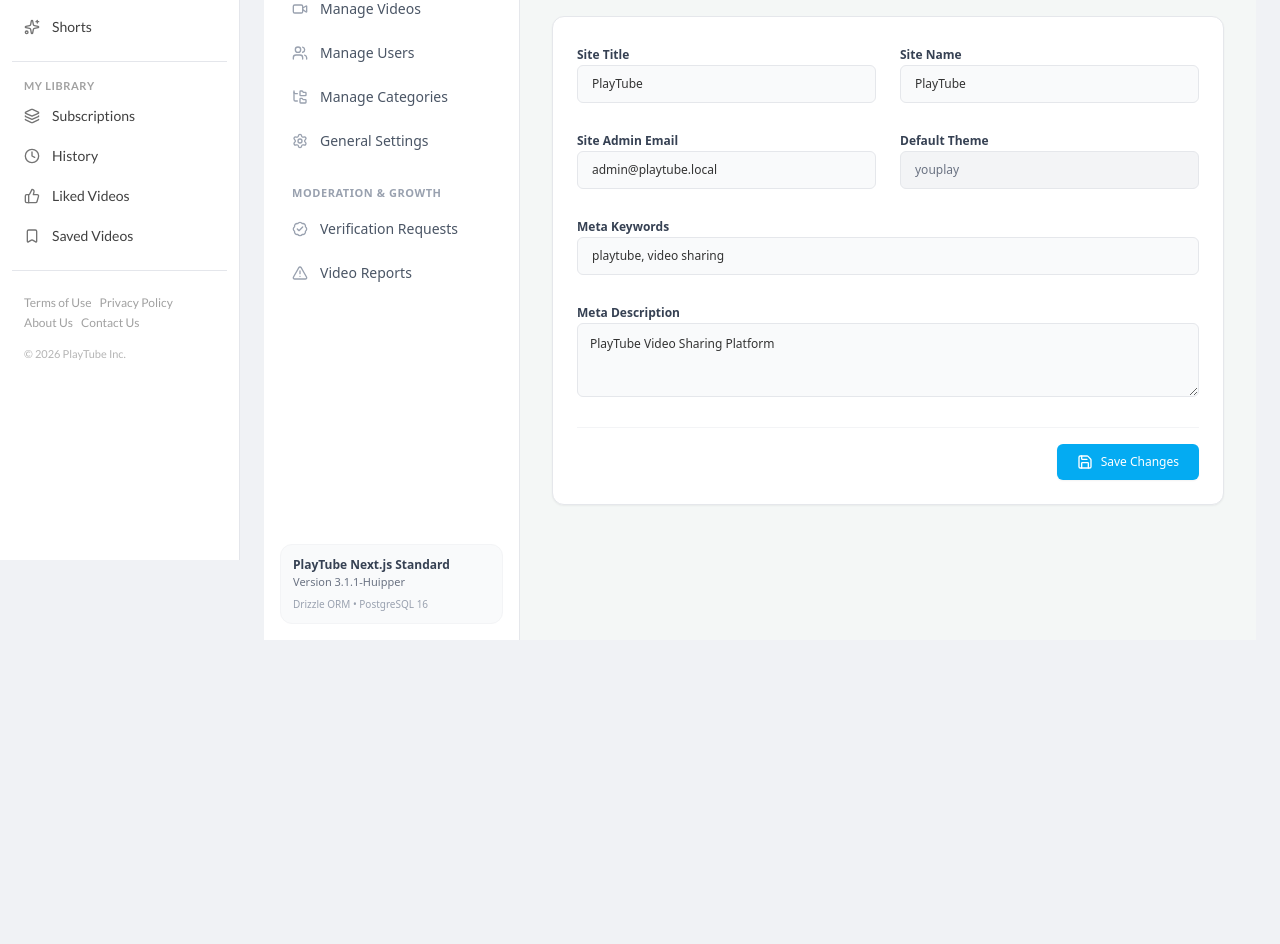
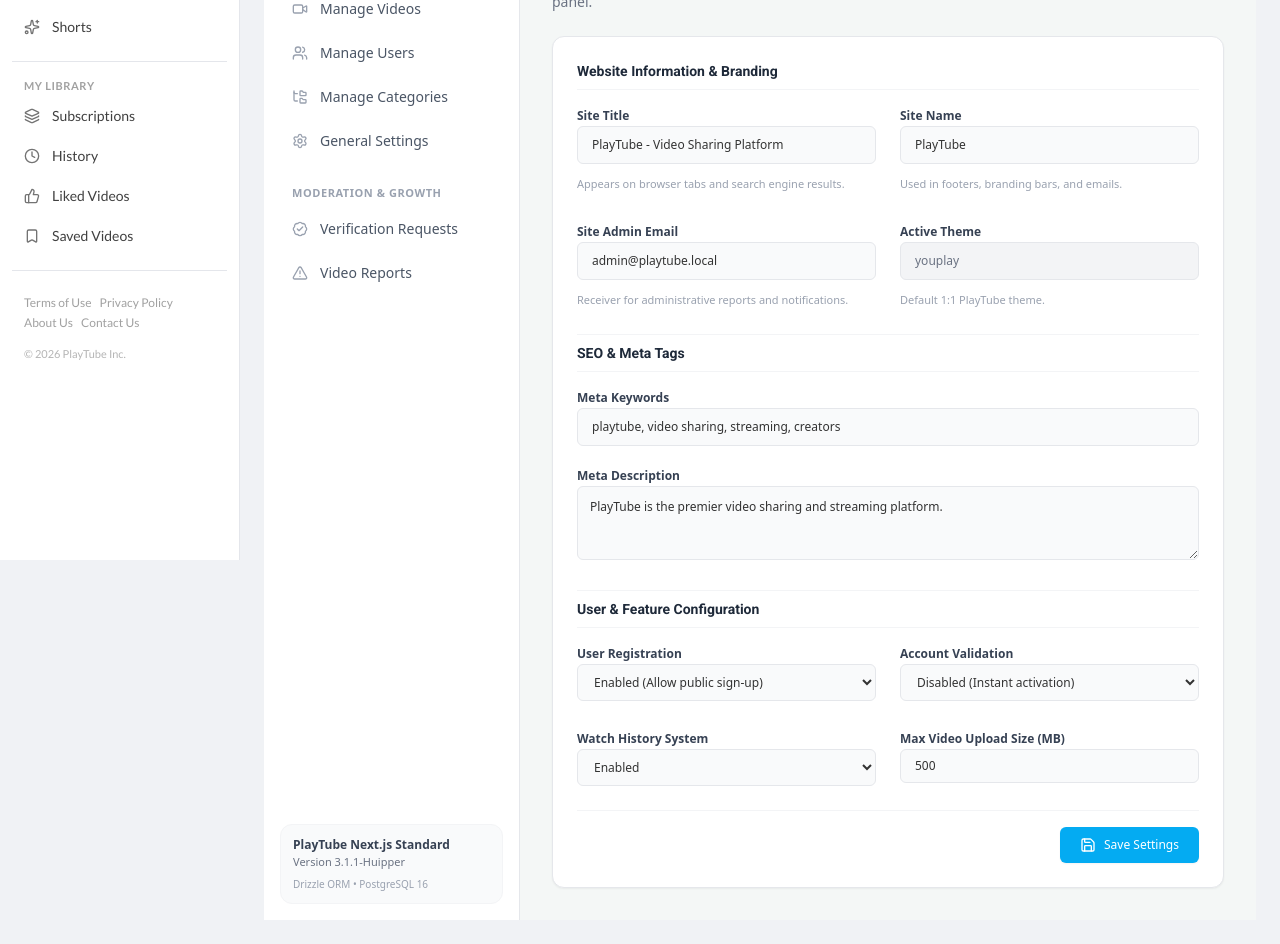
Before and after one commit to riff1431/videowebapp, a Next.js app: page /admin/settings in a window 1280 px wide. Shown: the part 240-1184 px from the top of the page. Before the commit the page ends 904 px from the top, so only its background shows below. Built offline with nearby package versions, Linux system fonts and the light colour scheme; no server answers; the database is empty.

Commit message:
feat: add admin settings page, form component, and server action

```diff
--- a/src/app/admin/settings/page.tsx
+++ b/src/app/admin/settings/page.tsx
@@ -14,7 +14,12 @@
     "theme",
     "description",
     "keyword",
+    "user_registration",
     "validation",
+    "delete_account",
+    "history_system",
+    "article_system",
+    "popular_channels",
     "max_upload",
   ];
 
@@ -35,7 +40,7 @@
           General Site Settings
         </h1>
         <p className="text-sm text-gray-500 mt-1">
-          Configure site name, metadata, email delivery, and upload parameters imported from PlayTube.
+          Configure site name, metadata, registration policies, and feature toggles matching PlayTube admin panel.
         </p>
       </div>
 
--- a/src/components/forms/AdminSettingsForm.tsx
+++ b/src/components/forms/AdminSettingsForm.tsx
@@ -46,15 +46,21 @@
         </div>
       )}
 
+      {/* Website Info */}
+      <div>
+        <h3 className="text-sm font-bold text-gray-800 mb-3 pb-2 border-b border-gray-100">
+          Website Information & Branding
+        </h3>
         <div className="grid grid-cols-1 md:grid-cols-2 gap-6">
           <div className="space-y-1.5">
             <label className="text-xs font-semibold text-gray-700">Site Title</label>
             <input
               type="text"
               name="title"
-            defaultValue={initialConfig.title || "PlayTube"}
+              defaultValue={initialConfig.title || "PlayTube - Video Sharing Platform"}
               className="w-full text-xs bg-gray-50 border border-gray-200 rounded-md px-3.5 py-2.5 focus:outline-hidden focus:border-[var(--primary)]"
             />
+            <span className="text-[11px] text-gray-400">Appears on browser tabs and search engine results.</span>
           </div>
 
           <div className="space-y-1.5">
@@ -65,6 +71,7 @@
               defaultValue={initialConfig.name || "PlayTube"}
               className="w-full text-xs bg-gray-50 border border-gray-200 rounded-md px-3.5 py-2.5 focus:outline-hidden focus:border-[var(--primary)]"
             />
+            <span className="text-[11px] text-gray-400">Used in footers, branding bars, and emails.</span>
           </div>
 
           <div className="space-y-1.5">
@@ -75,25 +82,34 @@
               defaultValue={initialConfig.email || "admin@playtube.local"}
               className="w-full text-xs bg-gray-50 border border-gray-200 rounded-md px-3.5 py-2.5 focus:outline-hidden focus:border-[var(--primary)]"
             />
+            <span className="text-[11px] text-gray-400">Receiver for administrative reports and notifications.</span>
           </div>
 
           <div className="space-y-1.5">
-          <label className="text-xs font-semibold text-gray-700">Default Theme</label>
+            <label className="text-xs font-semibold text-gray-700">Active Theme</label>
             <input
               type="text"
               disabled
               defaultValue={initialConfig.theme || "youplay"}
               className="w-full text-xs bg-gray-100 border border-gray-200 rounded-md px-3.5 py-2.5 text-gray-500 cursor-not-allowed"
             />
+            <span className="text-[11px] text-gray-400">Default 1:1 PlayTube theme.</span>
+          </div>
         </div>
       </div>
 
+      {/* SEO & Search */}
+      <div className="pt-2 border-t border-gray-100">
+        <h3 className="text-sm font-bold text-gray-800 mb-3 pb-2 border-b border-gray-100">
+          SEO & Meta Tags
+        </h3>
+        <div className="space-y-4">
           <div className="space-y-1.5">
             <label className="text-xs font-semibold text-gray-700">Meta Keywords</label>
             <input
               type="text"
               name="keyword"
-          defaultValue={initialConfig.keyword || "playtube, video sharing"}
+              defaultValue={initialConfig.keyword || "playtube, video sharing, streaming, creators"}
               className="w-full text-xs bg-gray-50 border border-gray-200 rounded-md px-3.5 py-2.5 focus:outline-hidden focus:border-[var(--primary)]"
             />
           </div>
@@ -103,9 +119,65 @@
             <textarea
               rows={3}
               name="description"
-          defaultValue={initialConfig.description || "PlayTube Video Sharing Platform"}
+              defaultValue={initialConfig.description || "PlayTube is the premier video sharing and streaming platform."}
               className="w-full text-xs bg-gray-50 border border-gray-200 rounded-md p-3 focus:outline-hidden focus:border-[var(--primary)]"
             />
+          </div>
+        </div>
+      </div>
+
+      {/* User & Community Settings */}
+      <div className="pt-2 border-t border-gray-100">
+        <h3 className="text-sm font-bold text-gray-800 mb-3 pb-2 border-b border-gray-100">
+          User & Feature Configuration
+        </h3>
+        <div className="grid grid-cols-1 md:grid-cols-2 gap-6">
+          <div className="space-y-1.5">
+            <label className="text-xs font-semibold text-gray-700">User Registration</label>
+            <select
+              name="user_registration"
+              defaultValue={initialConfig.user_registration || "on"}
+              className="w-full text-xs bg-gray-50 border border-gray-200 rounded-md px-3 py-2 focus:outline-hidden focus:border-[var(--primary)]"
+            >
+              <option value="on">Enabled (Allow public sign-up)</option>
+              <option value="off">Disabled (Closed registration)</option>
+            </select>
+          </div>
+
+          <div className="space-y-1.5">
+            <label className="text-xs font-semibold text-gray-700">Account Validation</label>
+            <select
+              name="validation"
+              defaultValue={initialConfig.validation || "off"}
+              className="w-full text-xs bg-gray-50 border border-gray-200 rounded-md px-3 py-2 focus:outline-hidden focus:border-[var(--primary)]"
+            >
+              <option value="off">Disabled (Instant activation)</option>
+              <option value="on">Enabled (Require email validation)</option>
+            </select>
+          </div>
+
+          <div className="space-y-1.5">
+            <label className="text-xs font-semibold text-gray-700">Watch History System</label>
+            <select
+              name="history_system"
+              defaultValue={initialConfig.history_system || "on"}
+              className="w-full text-xs bg-gray-50 border border-gray-200 rounded-md px-3 py-2 focus:outline-hidden focus:border-[var(--primary)]"
+            >
+              <option value="on">Enabled</option>
+              <option value="off">Disabled</option>
+            </select>
+          </div>
+
+          <div className="space-y-1.5">
+            <label className="text-xs font-semibold text-gray-700">Max Video Upload Size (MB)</label>
+            <input
+              type="number"
+              name="max_upload"
+              defaultValue={initialConfig.max_upload || "500"}
+              className="w-full text-xs bg-gray-50 border border-gray-200 rounded-md px-3.5 py-2 focus:outline-hidden focus:border-[var(--primary)]"
+            />
+          </div>
+        </div>
       </div>
 
       <div className="pt-4 border-t border-gray-100 flex justify-end">
@@ -115,7 +187,7 @@
           className="inline-flex items-center gap-2 bg-[var(--primary)] hover:bg-[var(--primary-hover)] text-white font-medium text-xs px-5 py-2.5 rounded-md transition-colors shadow-xs disabled:opacity-50 cursor-pointer"
         >
           <Save className="w-4 h-4" />
-          <span>{saving ? "Saving Changes..." : "Save Changes"}</span>
+          <span>{saving ? "Saving Changes..." : "Save Settings"}</span>
         </button>
       </div>
     </form>
--- a/src/modules/admin/admin.actions.ts
+++ b/src/modules/admin/admin.actions.ts
@@ -7,7 +7,20 @@
 
 export async function updateAdminSettingsAction(formData: FormData) {
   try {
-    const keys = ["title", "name", "email", "keyword", "description"];
+    const keys = [
+      "title",
+      "name",
+      "email",
+      "keyword",
+      "description",
+      "user_registration",
+      "validation",
+      "delete_account",
+      "history_system",
+      "article_system",
+      "popular_channels",
+      "max_upload",
+    ];
 
     for (const key of keys) {
       const val = formData.get(key);
@@ -23,6 +36,7 @@
     }
 
     revalidatePath("/admin/settings");
+    revalidatePath("/");
     return { success: true };
   } catch (err: any) {
     return { success: false, error: err.message };
```
Lines whose indentation alone changed are shown as unchanged.
